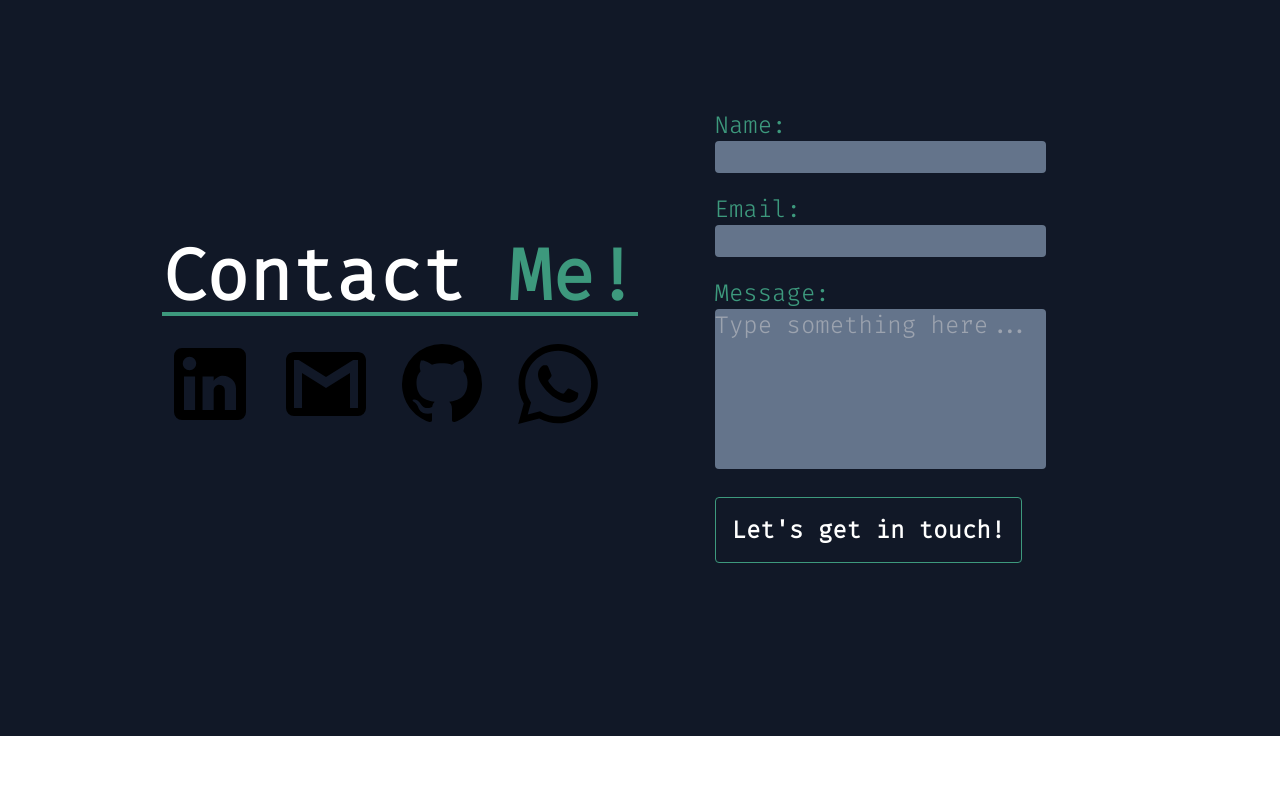
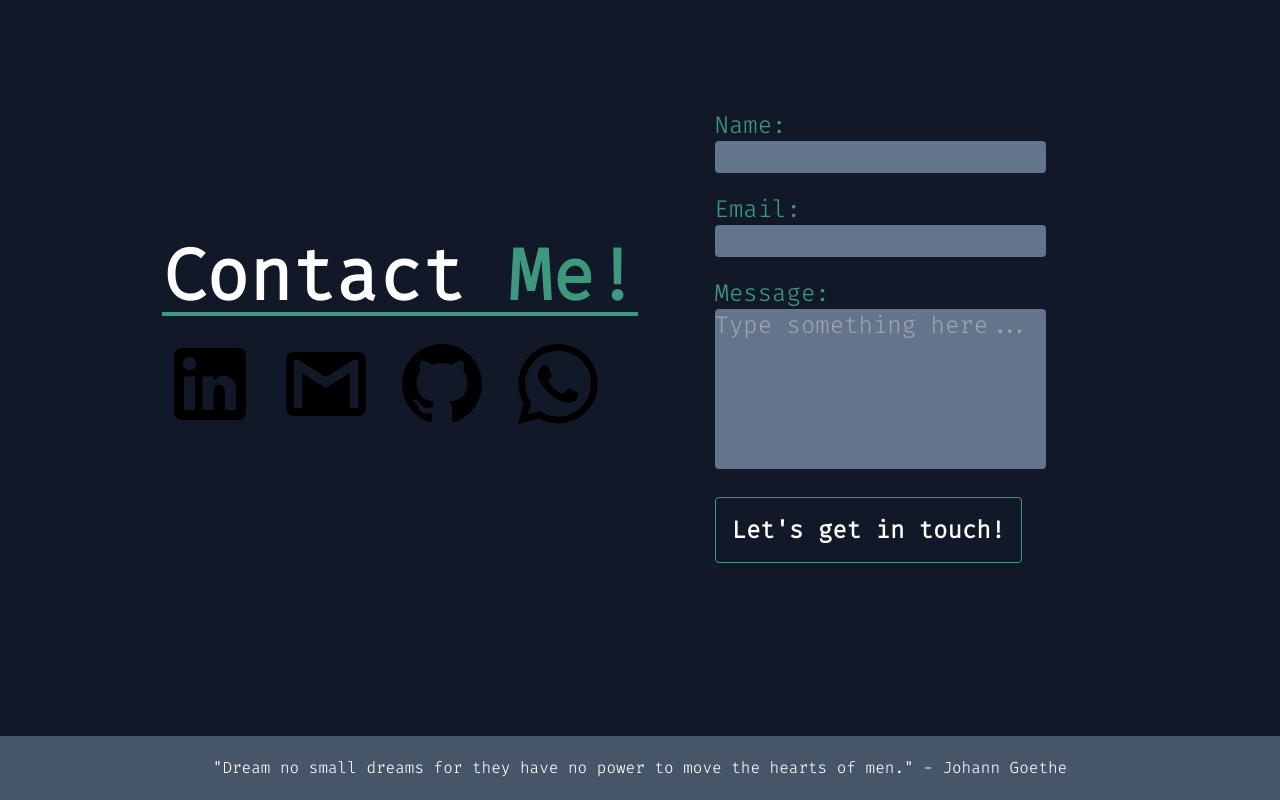
Before and after one commit to joaobitu/portfolio, a React (Create React App) app: page / in a window 1280 px wide. Shown: the part 2754-3554 px from the top of the page. Before the commit the page ends 3490 px from the top, so only its background shows below. Built offline with nearby package versions, Linux system fonts and the light colour scheme; a web font is replaced by a local one.

Commit message:
portfolio v1 finished

```diff
--- a/src/components/layout/Footer.js
+++ b/src/components/layout/Footer.js
@@ -1,7 +1,14 @@
 import React from "react";
 
 const Footer = () => {
-  return <footer></footer>;
+  return (
+    <footer className="flex items-center justify-center bg-slate-600 py-5 px-2">
+      <p className="text-white">
+        "Dream no small dreams for they have no power to move the hearts of
+        men." - Johann Goethe
+      </p>
+    </footer>
+  );
 };
 
 export default Footer;
--- a/src/components/pages/Contact.js
+++ b/src/components/pages/Contact.js
@@ -6,7 +6,10 @@ import whatsappIcon from "../../assets/whatsapp.svg";
 
 const Contact = () => {
   return (
-    <section className="grid min-h-screen scroll-mt-12 scroll-px-2 place-items-center gap-10 bg-gray-900 py-20 px-2 sm:scroll-m-0 sm:gap-0 sm:px-40 md:grid-cols-2">
+    <section
+      id="contact"
+      className="grid min-h-screen scroll-mt-12 scroll-px-2 place-items-center gap-10 bg-gray-900 py-20 px-2 sm:scroll-m-0 sm:gap-0 sm:px-40 md:grid-cols-2"
+    >
       <section className="flex flex-col gap-5">
         <h2
           className="border-b-4  border-solid text-5xl  font-extrabold text-white md:text-6xl xl:text-7xl"
--- a/src/element/ProjectCard.js
+++ b/src/element/ProjectCard.js
@@ -7,7 +7,7 @@ import adminDashBoardImage from "../../src/assets/adminDashboardPreview.png";
 import shoppingCartGif from "../../src/assets/ShoppingCartPreview.gif";
 const ProjectCard = (props) => {
   return (
-    <section className="grid gap-2 md:grid-cols-2 lg:grid-cols-3">
+    <section className="grid gap-10 sm:gap-2 md:grid-cols-2 lg:grid-cols-3">
       <div
         className={`grid w-80 scale-100 grid-cols-2 rounded border-2 border-solid border-gray-900 text-white transition-all duration-300 ${
           ((props.projectFocusSelected === "all" ||
```
